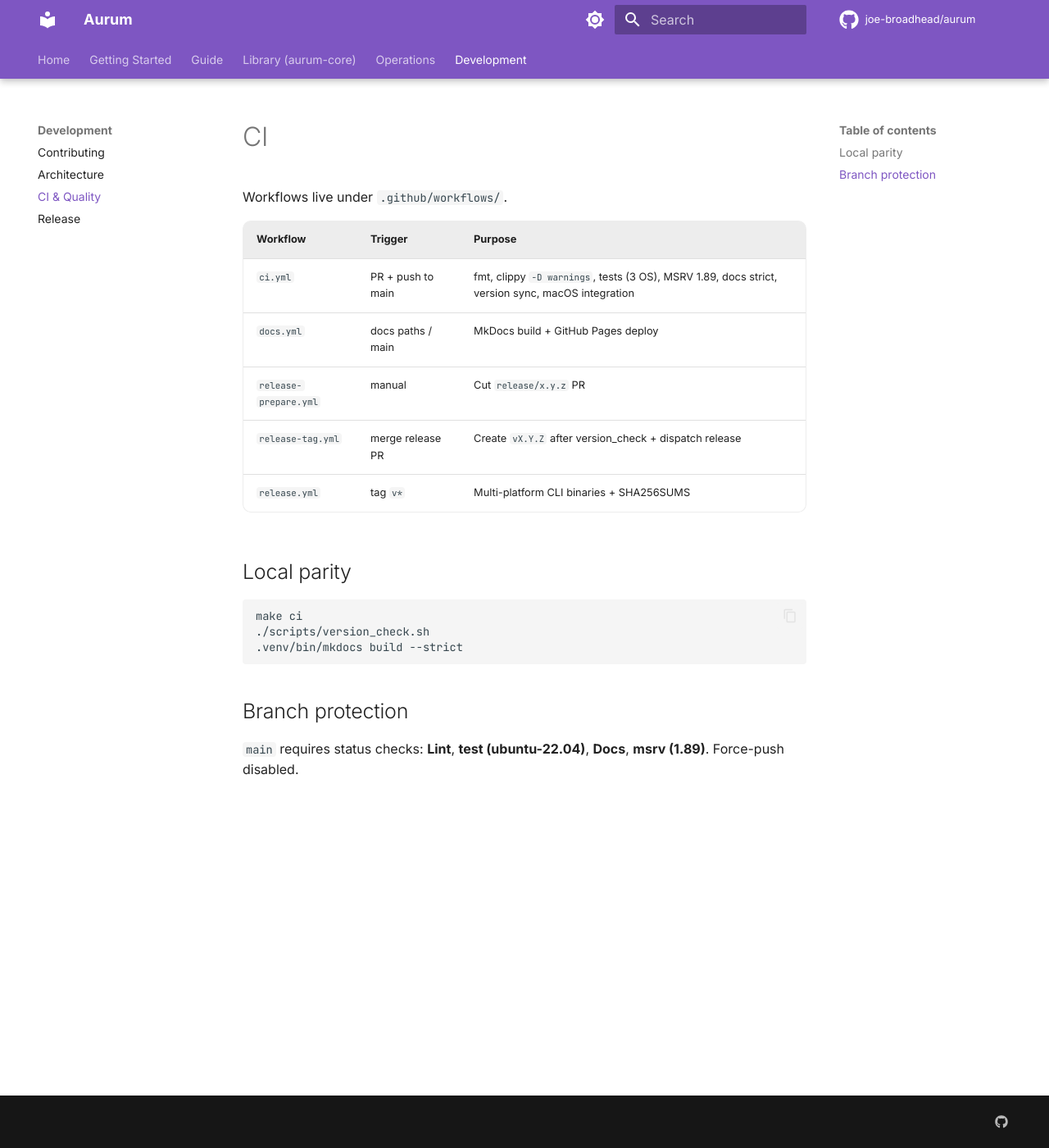
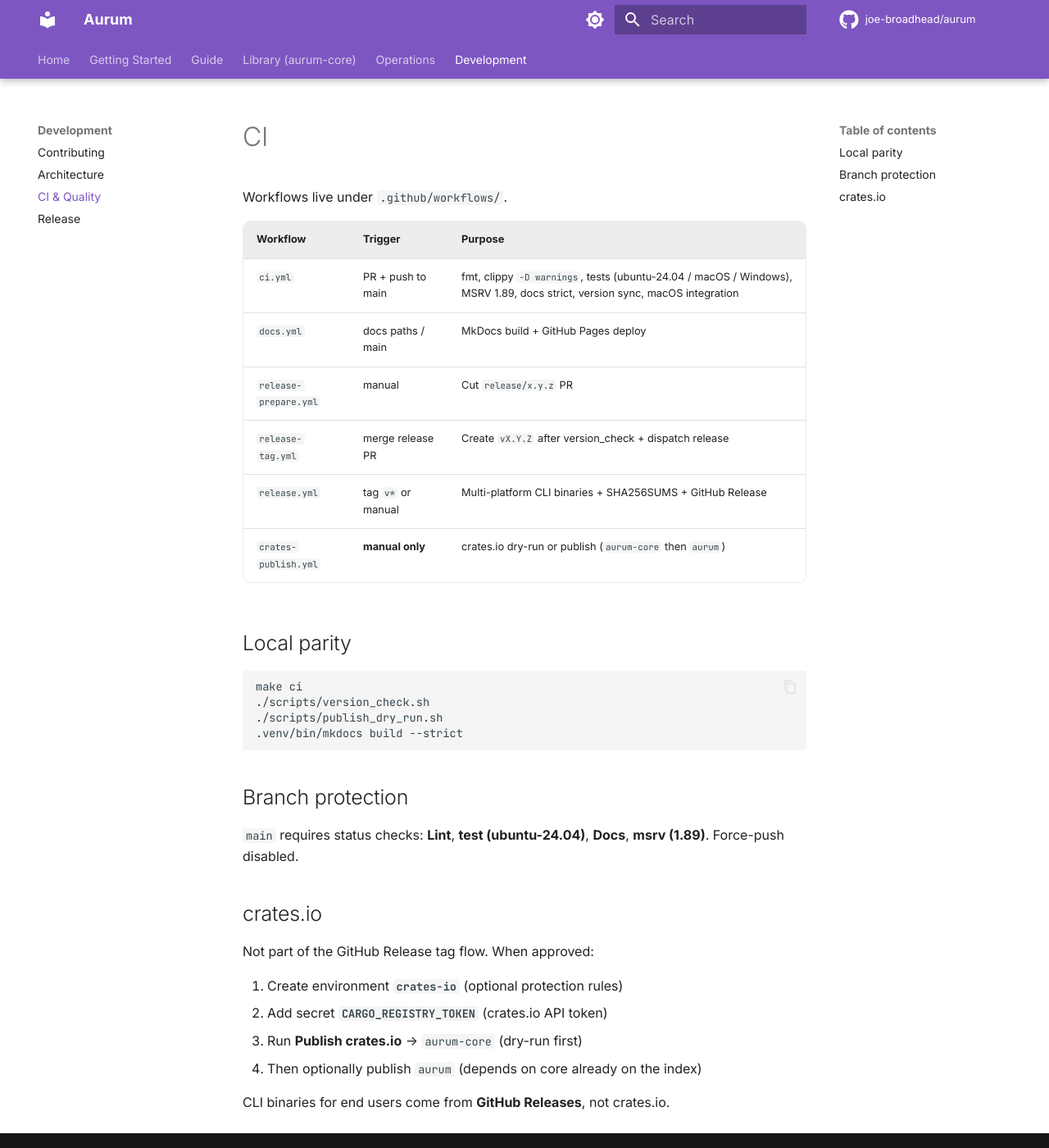
Before and after one commit to joe-broadhead/aurum, an MkDocs documentation site: the page built from docs/development/ci.md, in a window 1280 px wide and 1400 px high. Shown: the whole window at 82% size. Built offline with MkDocs 1.6.1 and Material for MkDocs 9.7.7, drawn with Linux system fonts in a browser that asks for light colours; comment, search, counter and statistics services are not loaded.

Commit message:
ci: fix Linux glibc/cache failures; harden release + crates path
- Move runners to ubuntu-24.04 (GLIBC 2.39 / bust poisoned rust-cache)
- Cross-build macOS x86_64 from macos-14 (macos-13 deprecated)
- Manual crates-publish.yml (dry-run default; needs CARGO_REGISTRY_TOKEN)
- Branch protection expects test (ubuntu-24.04)
- Docs: CI/release/crates.io setup notes

````diff
--- a/docs/development/ci.md
+++ b/docs/development/ci.md
@@ -4,20 +4,33 @@ Workflows live under `.github/workflows/`.
 
 | Workflow | Trigger | Purpose |
 |----------|---------|---------|
-| `ci.yml` | PR + push to main | fmt, clippy `-D warnings`, tests (3 OS), MSRV 1.89, docs strict, version sync, macOS integration |
+| `ci.yml` | PR + push to main | fmt, clippy `-D warnings`, tests (ubuntu-24.04 / macOS / Windows), MSRV 1.89, docs strict, version sync, macOS integration |
 | `docs.yml` | docs paths / main | MkDocs build + GitHub Pages deploy |
 | `release-prepare.yml` | manual | Cut `release/x.y.z` PR |
 | `release-tag.yml` | merge release PR | Create `vX.Y.Z` after version_check + dispatch release |
-| `release.yml` | tag `v*` | Multi-platform CLI binaries + SHA256SUMS |
+| `release.yml` | tag `v*` or manual | Multi-platform CLI binaries + SHA256SUMS + GitHub Release |
+| `crates-publish.yml` | **manual only** | crates.io dry-run or publish (`aurum-core` then `aurum`) |
 
 ## Local parity
 
 ```bash
 make ci
 ./scripts/version_check.sh
+./scripts/publish_dry_run.sh
 .venv/bin/mkdocs build --strict
 ```
 
 ## Branch protection
 
-`main` requires status checks: **Lint**, **test (ubuntu-22.04)**, **Docs**, **msrv (1.89)**. Force-push disabled.
+`main` requires status checks: **Lint**, **test (ubuntu-24.04)**, **Docs**, **msrv (1.89)**. Force-push disabled.
+
+## crates.io
+
+Not part of the GitHub Release tag flow. When approved:
+
+1. Create environment **`crates-io`** (optional protection rules)
+2. Add secret **`CARGO_REGISTRY_TOKEN`** (crates.io API token)
+3. Run **Publish crates.io** → `aurum-core` (dry-run first)
+4. Then optionally publish `aurum` (depends on core already on the index)
+
+CLI binaries for end users come from **GitHub Releases**, not crates.io.
````
Also changed, not shown: SECURITY.md (+1 -1 lines), docs/development/release.md (+12 -5 lines), 6 other files.
